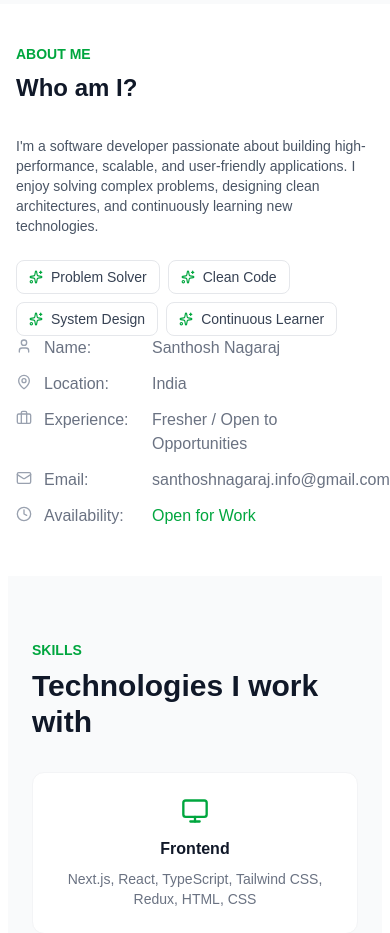
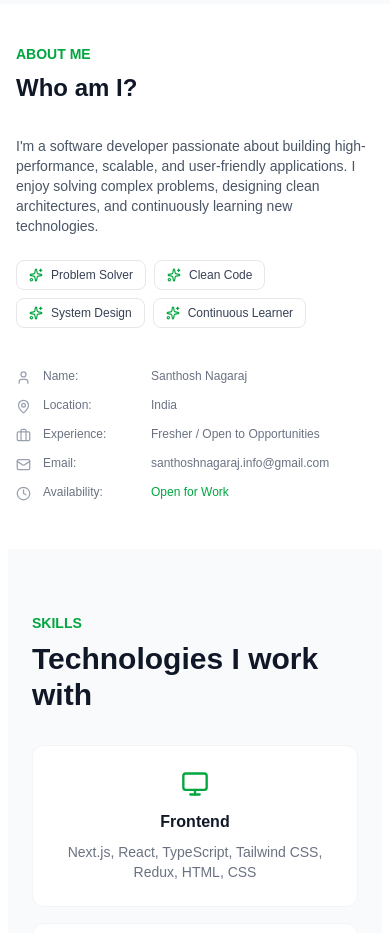
Before and after one commit to santhoshnagaraj-info/My-Portfolio, a Next.js app: page / in a window 390 px wide. Shown: the part 840-1773 px from the top of the page. Built offline with nearby package versions, Linux system fonts and the light colour scheme.

Commit message:
Aligning in About file for mobile users.

```diff
--- a/src/components/About.tsx
+++ b/src/components/About.tsx
@@ -10,22 +10,22 @@ export default function About() {
         <p className="text-green-600 font-semibold text-sm mb-2">ABOUT ME</p>
         <h2 className="text-2xl sm:text-3xl lg:text-4xl font-bold text-gray-900 mb-8">Who am I?</h2>
 
-        <div className="grid grid-cols-1 md:grid-cols-2 sm:gap-10 lg:gap-20">
+        <div className="grid grid-cols-1 md:grid-cols-2 gap-10 lg:gap-20 ">
           <div>
-            <p className="text-gray-600 text-sm sm:text-base mb-6">
+            <p className="text-gray-600 text-sm lg:text-base mb-6">
               I'm a software developer passionate about building
               high-performance, scalable, and user-friendly applications. I
               enjoy solving complex problems, designing clean architectures,
               and continuously learning new technologies.
             </p>
 
-            <div className="flex flex-wrap gap-2 sm:gap-3">
+            <div className="flex flex-wrap gap-2 sm:gap-3 text-xs lg:text-base">
               {aboutTagsData.map((tag) => {
                 const Icon = iconMap[tag.icon as keyof typeof iconMap];
                 return (
                   <span
                     key={tag.id}
-                    className="flex items-center gap-2 text-sm text-gray-700 border border-gray-200 rounded-lg px-3 py-1.5"
+                    className="flex items-center gap-2 text-gray-700 border border-gray-200 rounded-lg px-3 py-1.5 lg:text-base"
                   >
                     <Icon size={14} className="text-green-600" />
                     {tag.label}
@@ -40,9 +40,9 @@ export default function About() {
               const Icon = iconMap[info.icon as keyof typeof iconMap];
               return (
                 <div key={info.id} className="flex items-start sm:items-center gap-3 min-w-0">
-                  <Icon size={16} className="text-gray-400 mt-0.5 sm:mt-0 shrink-0" />
-                  <span className="text-gray-500 lg:text-sm sm:text-xs w-24 sm:w-28 shrink-0">{info.label}</span>
-                  <span className={`lg:text-sm sm:text-xs font-medium ${info.highlight ? "text-green-600" : "text-gray-500"}`}>
+                  <Icon size={15} className="text-gray-400 mt-0.5 sm:mt-0 shrink-0" />
+                  <span className="text-gray-500 lg:text-sm text-xs w-24 sm:w-28 shrink-0">{info.label}</span>
+                  <span className={`lg:text-sm text-xs font-medium ${info.highlight ? "text-green-600" : "text-gray-500"}`}>
                     {info.value}
                   </span>
                 </div>
```
